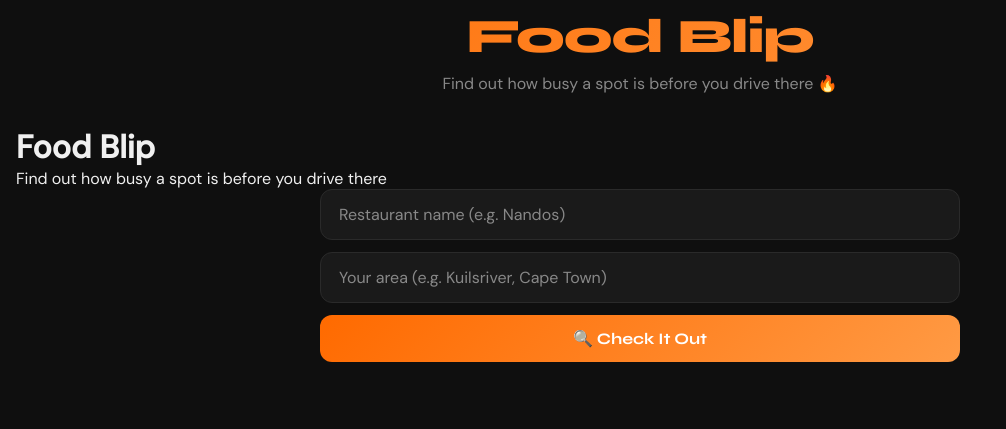
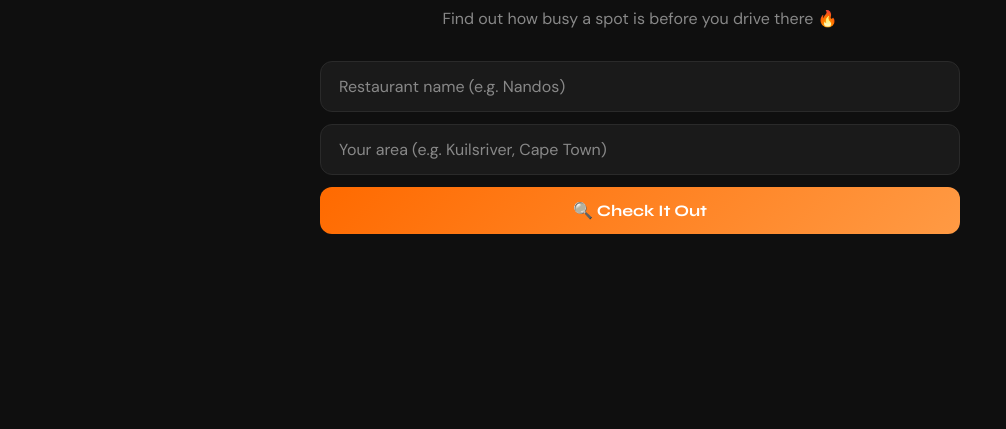
Before and after one commit to bournemust-rgb/foodblip, a Flask app: page / in a window 1280 px wide. Shown: the part 708-1137 px from the top of the page, without its empty margins (0-1006 px from the left). After the commit the page ends 942 px from the top, so only its background shows below. Run offline with Flask 3, Linux system fonts and the light colour scheme; some libraries are stand-ins or nearby versions.

Commit message:
Fix header cleanup

```diff
--- a/templates/index.html
+++ b/templates/index.html
@@ -242,20 +242,15 @@
 <body>
 
 
- <header>
-  <img src="https://i.imgur.com/cwfmML5.jpeg" alt="Food Blip Logo" style="width:880px; max-width:100%; height:auto; object-fit:contain; margin:0 auto 8px; display:block;"/>
-  <h1>Food Blip</h1>
+<header>
+  <img src="https://i.imgur.com/GtqtLMy.jpeg" alt="Food Blip Logo" style="width:880px; max-width:100%; height:auto; object-fit:contain; margin:0 auto 8px; display:block;"/>
   <p>Find out how busy a spot is before you drive there 🔥</p>
-</header>
-  <h1>Food Blip</h1>
-  <p>Find out how busy a spot is before you drive there</p>
 </header>
 <div class="search-box">
   <input type="text" id="query" placeholder="Restaurant name (e.g. Nandos)"/>
   <input type="text" id="location" placeholder="Your area (e.g. Kuilsriver, Cape Town)"/>
   <button onclick="search()">🔍 Check It Out</button>
 </div>
-
 <div id="status"></div>
 <div id="results"></div>
 
```
